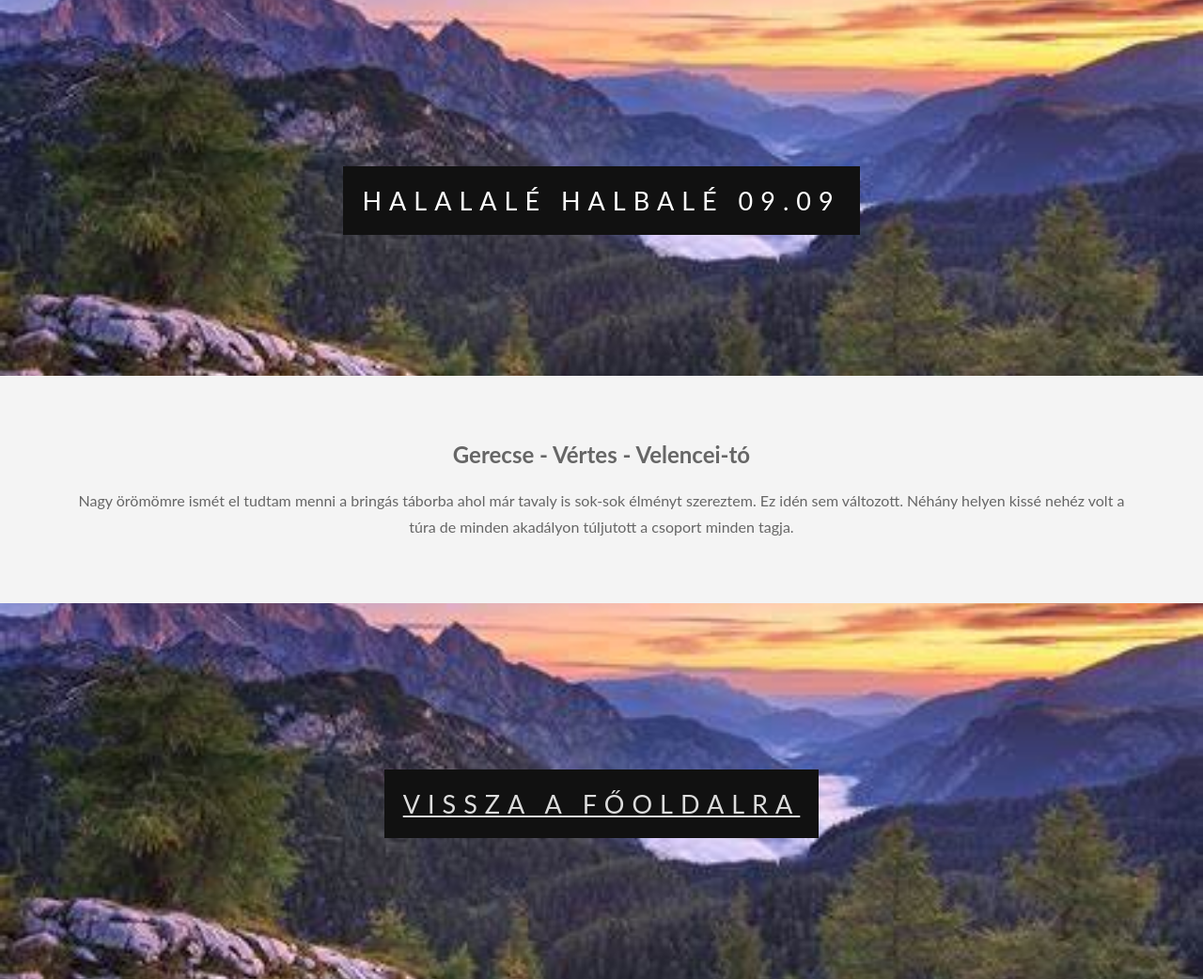
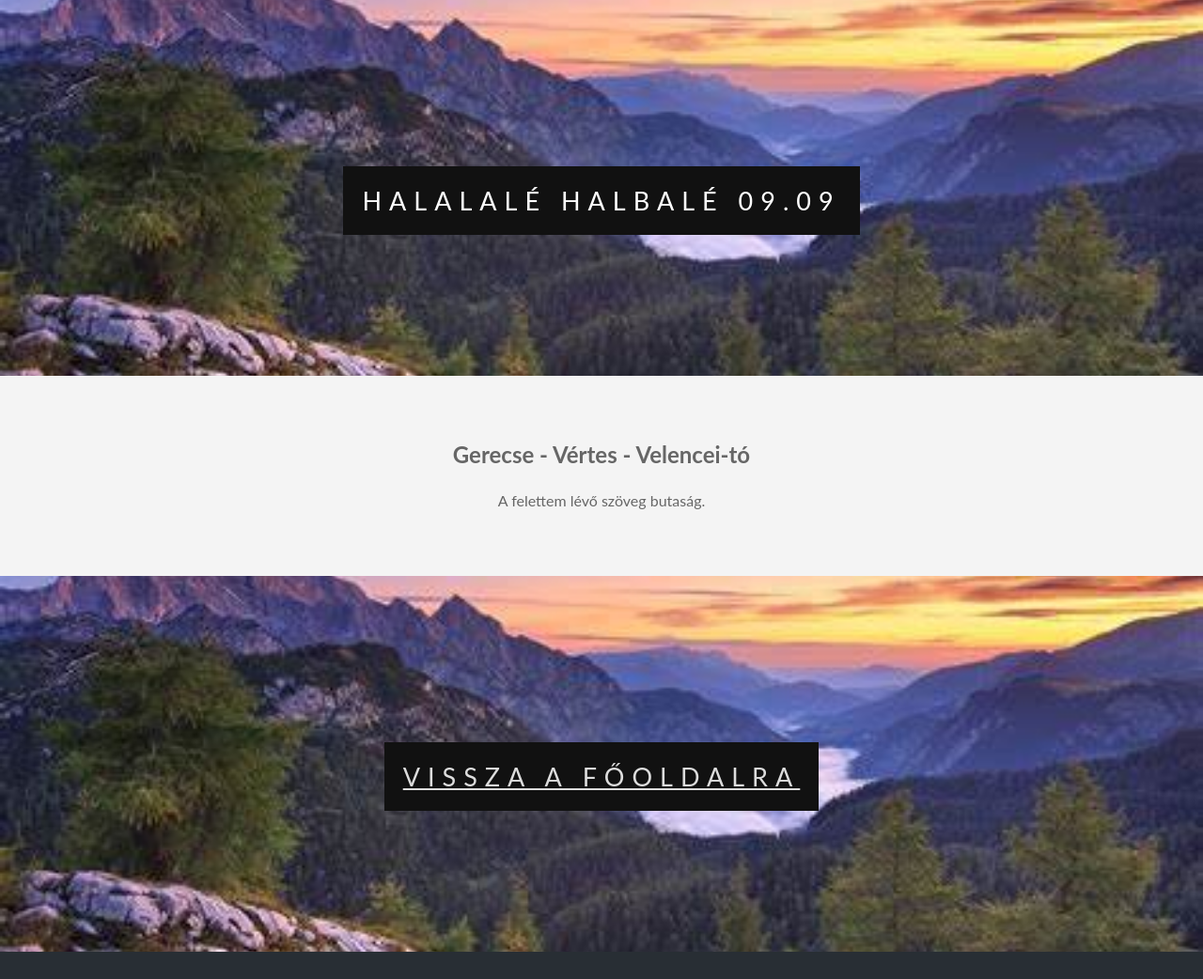
Before and after one commit to PlayerMarci/justatestbro, a plain HTML site: page biciklizes.html in a window 1280 px wide. Shown: the top 1042 px of the page at 94% size. Drawn offline with Linux system fonts and the light colour scheme.

Commit message:
én verzióm

```diff
--- a/biciklizes.html
+++ b/biciklizes.html
@@ -19,7 +19,7 @@
       <section class="section section-light">
         <h2>Gerecse - Vértes - Velencei-tó</h2>
         <p>
-            Nagy örömömre ismét el tudtam menni a bringás táborba ahol már tavaly is sok-sok élményt szereztem. Ez idén sem változott. Néhány helyen kissé nehéz volt a túra de minden akadályon túljutott a csoport minden tagja.
+            A felettem lévő szöveg butaság.
         </p>
       </section>
 
```
